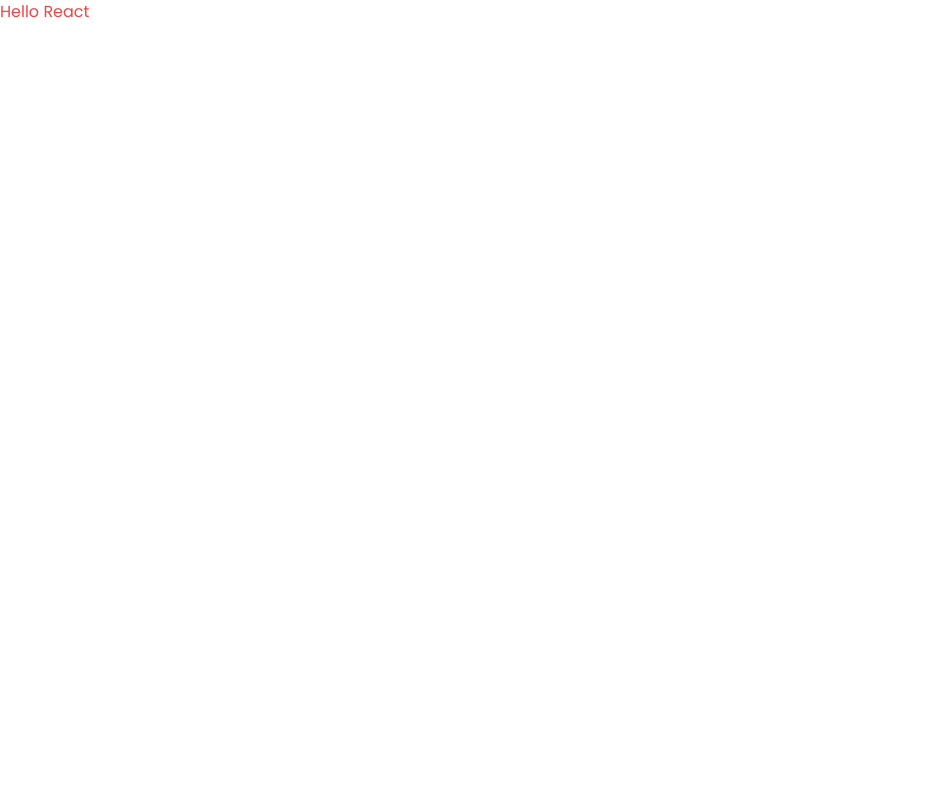
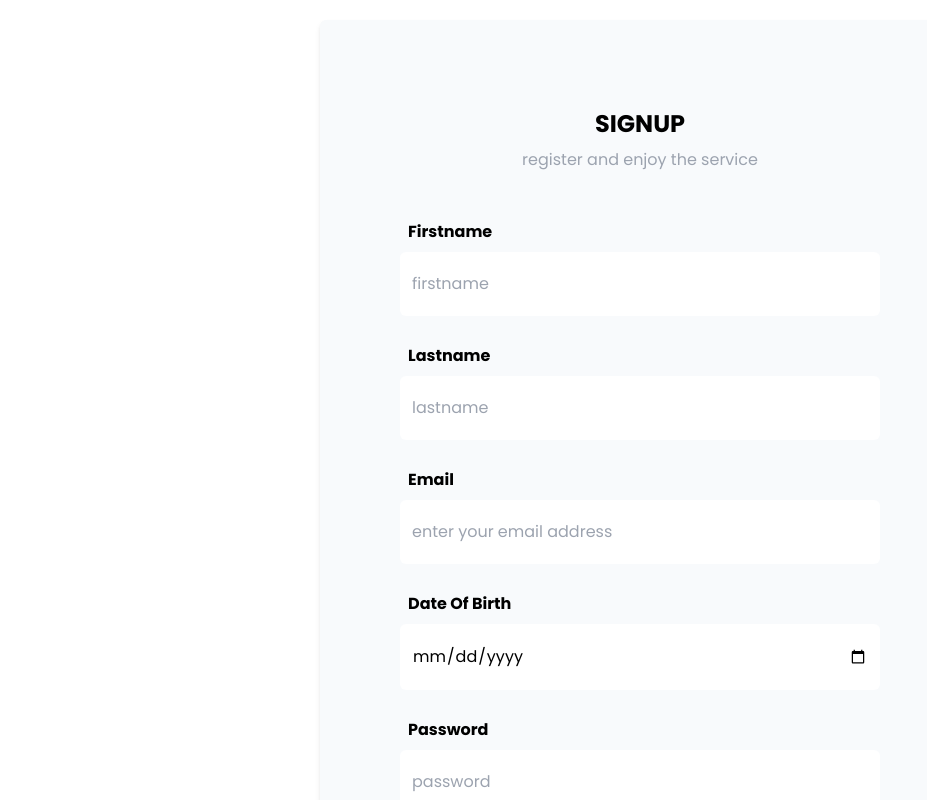
Before and after one commit to Build-Bridge/WishesUnbox, a React (Vite) app: page / in a window 1280 px wide. Shown: the top 800 px of the page, without its empty margins (0-927 px from the left). Built offline with nearby package versions, Linux system fonts and the light colour scheme.

Commit message:
Feat: Signup page

```diff
--- a/package.json
+++ b/package.json
@@ -11,7 +11,8 @@
   },
   "dependencies": {
     "react": "^18.2.0",
-    "react-dom": "^18.2.0"
+    "react-dom": "^18.2.0",
+    "react-hook-form": "^7.49.3"
   },
   "devDependencies": {
     "@types/react": "^18.2.15",
--- a/src/App.jsx
+++ b/src/App.jsx
@@ -1,15 +1,11 @@
-import { useState } from 'react'
+import SignupPage from "./sections/signupPage";
 
 function App() {
-  const [count, setCount] = useState(0)
-
   return (
     <>
-      <p className='text-red-500'>
-        Hello React
-      </p>
+      <SignupPage />
     </>
-  )
+  );
 }
 
-export default App
+export default App;
--- /dev/null
+++ b/src/components/InputField.jsx
@@ -0,0 +1,20 @@
+import React from "react";
+
+const InputField = ({ name, type, placeholder, register }) => {
+  return (
+    <div className="my-5">
+      <label className="w-full block font-bold p-2 capitalize" htmlFor={name}>
+        {name}
+      </label>
+      <input
+        className="w-full block rounded-md px-3 py-5 outline-none"
+        type={type}
+        id={name}
+        {...register(name, { required: true })}
+        placeholder={placeholder ? placeholder : ""}
+      />
+    </div>
+  );
+};
+
+export default InputField;
--- /dev/null
+++ b/src/constants/index.js
@@ -0,0 +1,31 @@
+export const inputFields = [
+  {
+    id: "1",
+    name: "firstname",
+    type: "text",
+    placeholder: "firstname",
+  },
+  {
+    id: "2",
+    name: "lastname",
+    type: "text",
+    placeholder: "lastname",
+  },
+  {
+    id: "3",
+    name: "email",
+    type: "text",
+    placeholder: "enter your email address",
+  },
+  {
+    id: "4",
+    name: "Date of Birth",
+    type: "date",
+  },
+  {
+    id: "5",
+    name: "password",
+    type: "password",
+    placeholder: "password",
+  },
+];
--- /dev/null
+++ b/src/sections/signupPage.jsx
@@ -0,0 +1,50 @@
+import React from "react";
+import { useForm } from "react-hook-form";
+import InputField from "../components/InputField";
+import { inputFields } from "../constants";
+
+const Signup = () => {
+  const {
+    register,
+    handleSubmit,
+    formState: { errors },
+  } = useForm();
+  const onSubmit = (data) => console.log(data);
+
+  return (
+    <section className="flex items-center justify-center">
+      <form
+        className="w-full h-fit p-20 m-5 bg-slate-50 rounded-md flex-1 md:max-w-screen-sm shadow-md"
+        onSubmit={handleSubmit(onSubmit)}
+      >
+        <div className="flex flex-col text-center items-center justify-center mb-10">
+          <h2 className="text-center font-bold text-2xl p-2 uppercase">
+            SignUp
+          </h2>
+          <span className=" text-gray-400">register and enjoy the service</span>
+        </div>
+        <div>
+          {inputFields.map((input) => {
+            return (
+              <div key={input.name}>
+                <InputField {...input} register={register} />
+                {/* <span>
+                  {errors.name?.type === "required" &&
+                    "{input.name} is required"}
+                </span> */}
+              </div>
+            );
+          })}
+        </div>
+        <button
+          className="bg-[#ff9a55] w-full p-5 rounded-md text-white uppercase text-2xl font-bold mt-20 outline-none"
+          type="submit"
+        >
+          signup
+        </button>
+      </form>
+    </section>
+  );
+};
+
+export default Signup;
```
Also changed, not shown: 1 other file (tests, documents, lock files or other folders).
